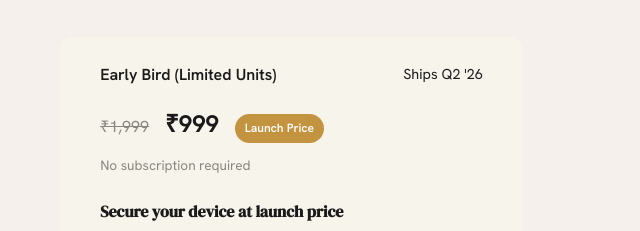
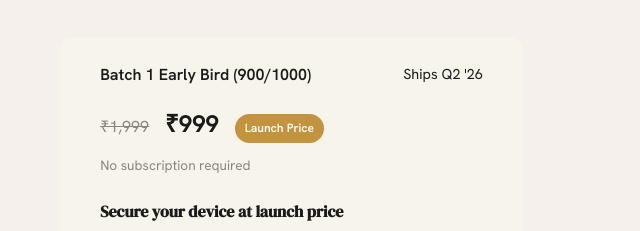
Before and after one commit to appsfordevelopment-lab/website-V2, a plain HTML site: page preorder.html in a window 1280 px wide. Shown: the part 333-564 px from the top of the page, 637-1277 px from the left. Drawn offline with nearby package versions, Linux system fonts and the light colour scheme.

Commit message:
netlify static fix

```diff
--- a/preorder.html
+++ b/preorder.html
@@ -67,7 +67,7 @@
           <!-- Active Batch -->
           <div class="preorder-batch-block preorder-batch-active">
             <div class="preorder-batch-header">
-              <span class="preorder-batch-name">Early Bird (Limited Units)</span>
+              <span class="preorder-batch-name"> Batch 1 Early Bird (900/1000)</span>
               <span class="preorder-ship">Ships Q2 '26</span>
             </div>
             <div class="preorder-price-row">
```
Also changed, not shown: 2 other files.
